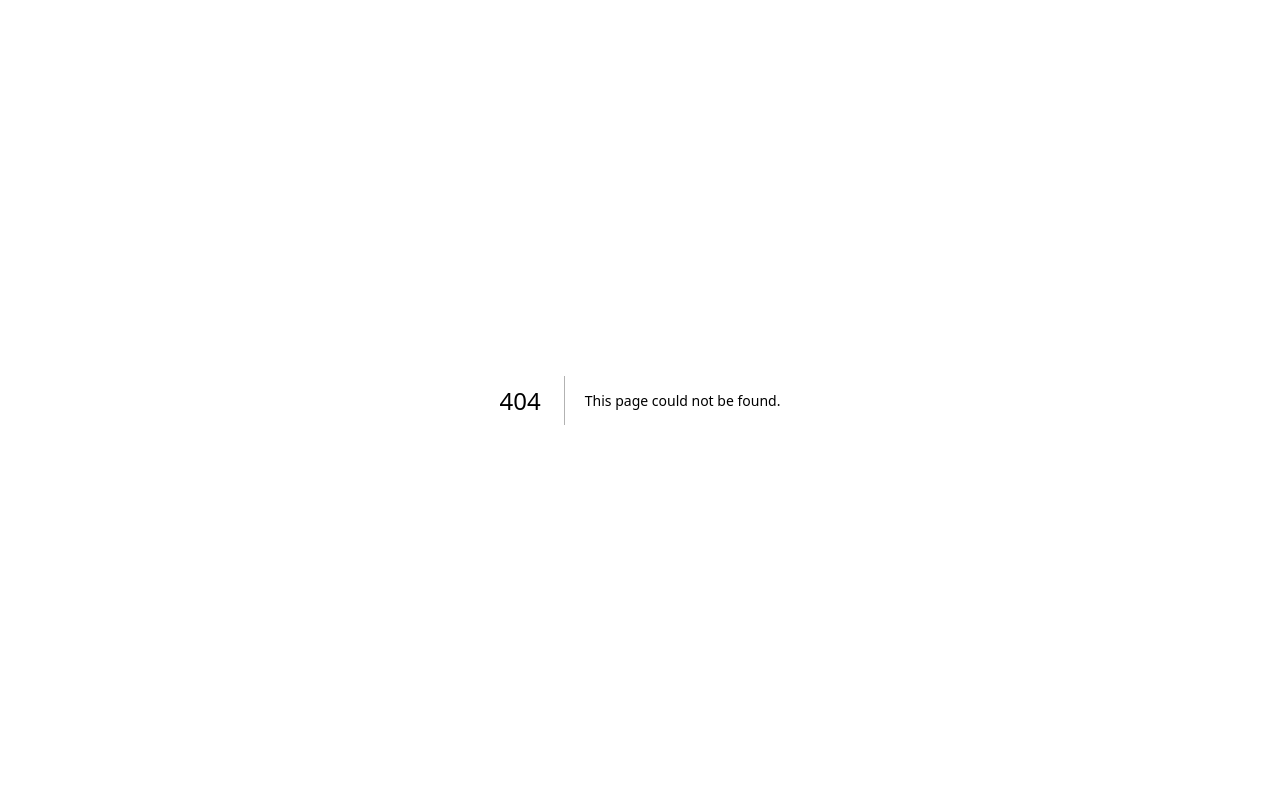
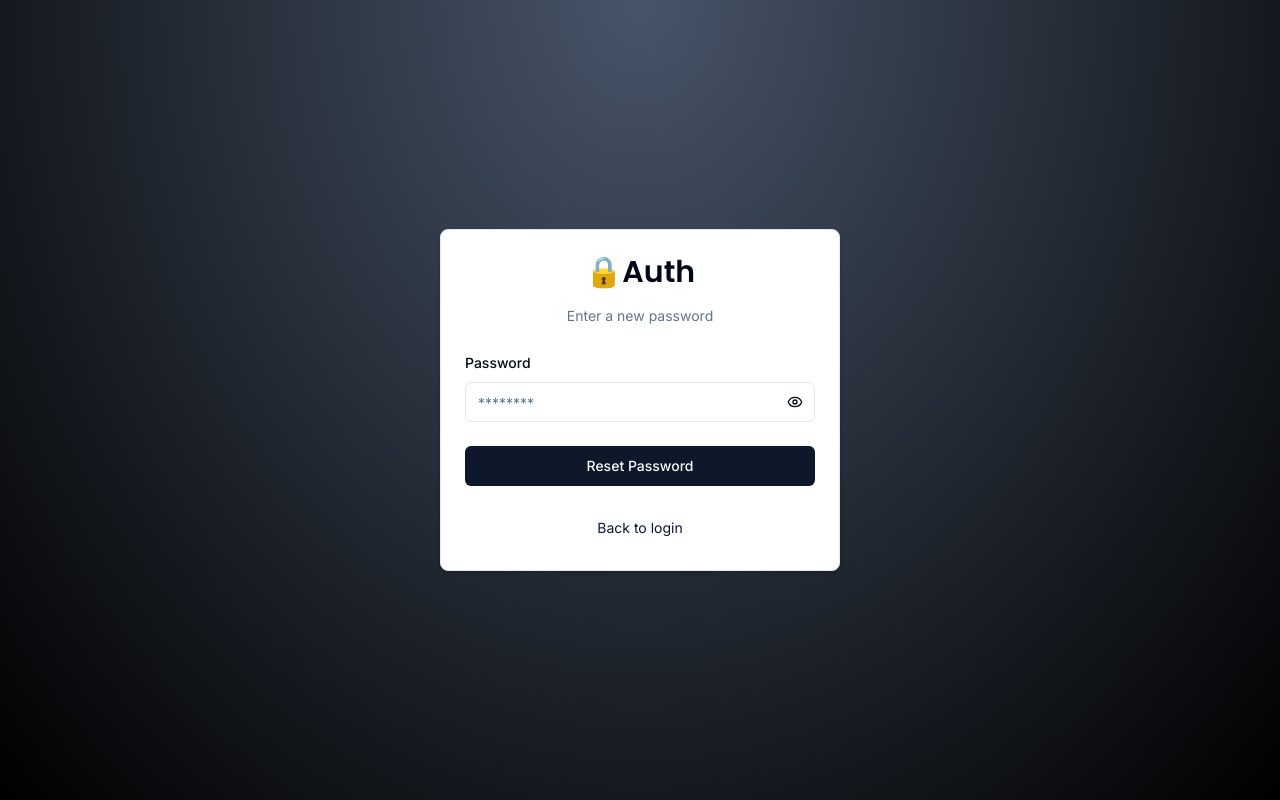
Before and after one commit to BrwaYaseen/auth, a Next.js app: page /auth/new-password in a window 1280 px wide. Before the commit this address had no page. Built offline with nearby package versions, Linux system fonts and the light colour scheme.

Commit message:
new password

```diff
--- /dev/null
+++ b/actions/new-password.ts
@@ -0,0 +1,73 @@
+"use server";
+
+import { getPasswordResetTokenByToken } from "@/data/password-reset-token";
+import { getUserByEmail } from "@/data/user";
+import { newPasswordSchema } from "@/schemas";
+import * as z from "zod";
+import bcrypt from "bcryptjs";
+import { db } from "@/lib/db";
+
+export const newPassword = async (
+  values: z.infer<typeof newPasswordSchema>,
+  token: string | null
+) => {
+  if (!token) {
+    return {
+      error: "Missing token",
+    };
+  }
+
+  const validatedFields = newPasswordSchema.safeParse(values);
+
+  if (!validatedFields.success) {
+    return {
+      error: "Invalid password",
+    };
+  }
+
+  const { password } = validatedFields.data;
+
+  const existingToken = await getPasswordResetTokenByToken(token);
+
+  if (!existingToken) {
+    return {
+      error: "Invalid token",
+    };
+  }
+  const hasExpired = new Date(existingToken.expires) < new Date();
+
+  if (hasExpired) {
+    return {
+      error: "Expired token",
+    };
+  }
+
+  const existingUser = await getUserByEmail(existingToken.email);
+
+  if (!existingUser) {
+    return {
+      error: "Email not found",
+    };
+  }
+
+  const hashedPassword = await bcrypt.hash(password, 10);
+
+  await db.user.update({
+    where: {
+      id: existingUser.id,
+    },
+    data: {
+      password: hashedPassword,
+    },
+  });
+
+  await db.passwordResetToken.delete({
+    where: {
+      id: existingToken.id,
+    },
+  });
+
+  return {
+    success: "Password updated successfully",
+  };
+};
--- /dev/null
+++ b/app/auth/new-password/page.tsx
@@ -0,0 +1,7 @@
+import { NewPasswordForm } from "@/components/auth/new-password-form";
+
+const NewPasswordPage = () => {
+  return <NewPasswordForm />;
+};
+
+export default NewPasswordPage;
--- /dev/null
+++ b/components/auth/new-password-form.tsx
@@ -0,0 +1,102 @@
+"use client";
+
+import { useForm } from "react-hook-form";
+import { CardWrapper } from "./card-wrapper";
+import * as z from "zod";
+import { newPasswordSchema } from "@/schemas";
+import { zodResolver } from "@hookform/resolvers/zod";
+import {
+  Form,
+  FormControl,
+  FormField,
+  FormItem,
+  FormLabel,
+  FormMessage,
+} from "../ui/form";
+import { Input } from "../ui/input";
+import { Button } from "../ui/button";
+import { FormError } from "../form-error";
+import { FormSuccess } from "../form-success";
+import { useState, useTransition } from "react";
+import { useSearchParams } from "next/navigation";
+import { newPassword } from "@/actions/new-password";
+import { Eye, EyeOff } from "lucide-react";
+
+export const NewPasswordForm = () => {
+  const [showPassword, setShowPassword] = useState(false);
+  const searchParams = useSearchParams();
+  const token = searchParams.get("token");
+  const [error, setError] = useState<string | undefined>("");
+  const [success, setSuccess] = useState<string | undefined>("");
+  const [isPending, startTransition] = useTransition();
+  const form = useForm<z.infer<typeof newPasswordSchema>>({
+    resolver: zodResolver(newPasswordSchema),
+    defaultValues: {
+      password: "",
+    },
+  });
+
+  const onSubmit = (values: z.infer<typeof newPasswordSchema>) => {
+    setError("");
+    setSuccess("");
+
+    startTransition(() => {
+      newPassword(values, token).then((data) => {
+        setError(data?.error);
+        setSuccess(data?.success);
+      });
+    });
+  };
+  return (
+    <CardWrapper
+      headerLabel="Enter a new password"
+      backButtonLabel="Back to login"
+      backButtonHref="/auth/login"
+    >
+      <Form {...form}>
+        <form onSubmit={form.handleSubmit(onSubmit)} className="space-y-6">
+          <div className="space-y-4">
+            <FormField
+              control={form.control}
+              name="password"
+              render={({ field }) => (
+                <FormItem>
+                  <FormLabel>Password</FormLabel>
+                  <FormControl>
+                    <div className="relative">
+                      <Input
+                        {...field}
+                        disabled={isPending}
+                        placeholder="********"
+                        type={showPassword ? "text" : "password"}
+                      />
+                      <Button
+                        type="button"
+                        variant="ghost"
+                        size="sm"
+                        className="absolute right-0 top-0 h-full px-3"
+                        onClick={() => setShowPassword(!showPassword)}
+                      >
+                        {showPassword ? (
+                          <EyeOff className="h-4 w-4" />
+                        ) : (
+                          <Eye className="h-4 w-4" />
+                        )}
+                      </Button>
+                    </div>
+                  </FormControl>
+                  <FormMessage />
+                </FormItem>
+              )}
+            />
+          </div>
+          <FormError message={error} />
+          <FormSuccess message={success} />
+          <Button disabled={isPending} type="submit" className="w-full">
+            Reset Password
+          </Button>
+        </form>
+      </Form>
+    </CardWrapper>
+  );
+};
--- a/routes.ts
+++ b/routes.ts
@@ -7,6 +7,7 @@
   "/auth/register",
   "/auth/error",
   "/auth/reset",
+  "/auth/new-password",
 ];
 
 // Prefix for API authentication routes
--- a/schemas/index.ts
+++ b/schemas/index.ts
@@ -25,3 +25,9 @@
     message: "Email is Required",
   }),
 });
+
+export const newPasswordSchema = z.object({
+  password: z.string().min(6, {
+    message: "Password must be at least 6 characters",
+  }),
+});
```
